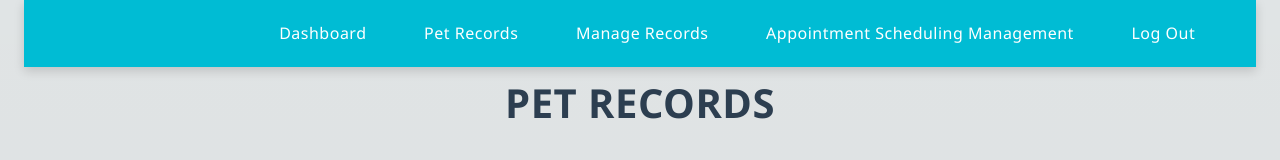
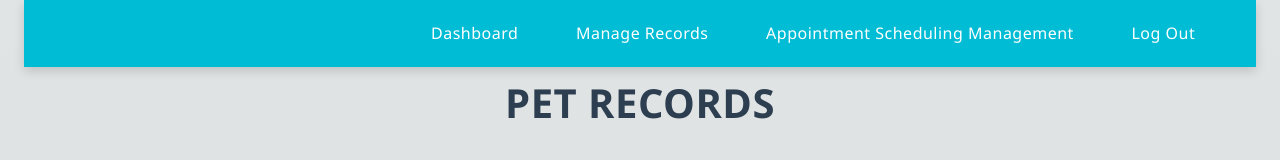
Before and after one commit to bigsaberbro/VetMedica-Furcare, a plain HTML site: page petrecord.html in a window 1280 px wide. Shown: the top 160 px of the page. Drawn offline with nearby package versions, Linux system fonts and the light colour scheme.

Commit message:
Update petrecord.html

```diff
--- a/petrecord.html
+++ b/petrecord.html
@@ -150,7 +150,6 @@
     </div>
     <ul class="nav-links" id="nav-links">
       <li><a href="dashboard.html">Dashboard</a></li>
-      <li><a href="petrecord.html">Pet Records</a></li>
       <li><a href="manage.html">Manage Records</a></li>
       <li><a href="appo.html">Appointment Scheduling Management</a></li>
       <li><a href="login.html" id="logout-btn">Log Out</a></li>
```
